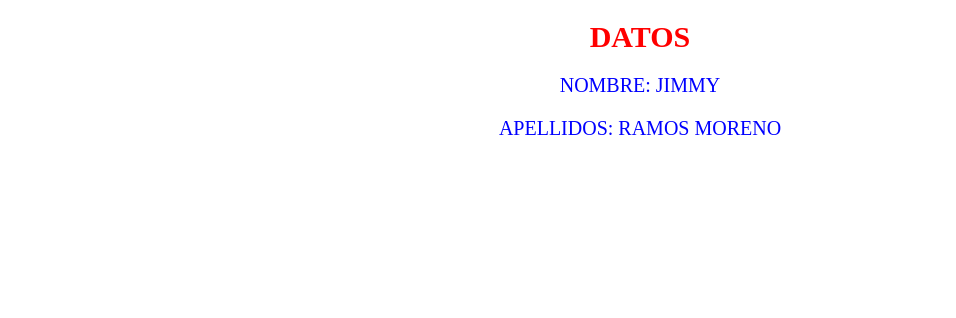
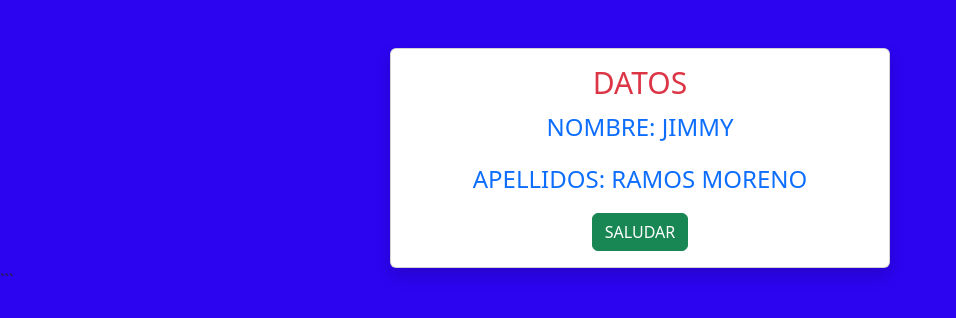
Before and after one commit to jimmy05050505/proyecto_web, a plain HTML site: page index.html in a window 1280 px wide. Shown: the whole page, without its empty margins (0-956 px from the left). Drawn offline with nearby package versions, Linux system fonts and the light colour scheme.

Commit message:
Agregar Bootstrap a la página

````diff
--- a/css/estilos.css
+++ b/css/estilos.css
@@ -1,3 +1,8 @@
+body {
+    background-color: #2c04f0;
+}
+
+
 h1 {
     color: red;
     font-size: 30px;
--- a/index.html
+++ b/index.html
@@ -1,15 +1,54 @@
 <!DOCTYPE html>
-<html lang="en">
+<html lang="es">
+
 <head>
     <meta charset="UTF-8">
     <meta name="viewport" content="width=device-width, initial-scale=1.0">
-    <title>Document</title>
+
+    <title>Datos personales</title>
+
+    <!-- Bootstrap -->
+    <link href="https://cdn.jsdelivr.net/npm/bootstrap@5.3.8/dist/css/bootstrap.min.css" rel="stylesheet">
+
+    <!-- Mi CSS -->
     <link rel="stylesheet" href="css/estilos.css">
+</head>
+
+<body>
+
+    <div class="container mt-5">
+
+        <div class="card shadow mx-auto" style="max-width: 500px;">
+
+            <div class="card-body text-center">
+
+                <h1 class="text-danger">DATOS</h1>
+
+                <p class="text-primary fs-4">
+                    NOMBRE: JIMMY
+                </p>
+
+                <p class="text-primary fs-4">
+                    APELLIDOS: RAMOS MORENO
+                </p>
+
+                <button class="btn btn-success" onclick="saludar()">
+                    SALUDAR
+                </button>
+
+            </div>
+
+        </div>
+
+    </div>
+
+    <!-- Bootstrap JavaScript -->
+    <script src="https://cdn.jsdelivr.net/npm/bootstrap@5.3.8/dist/js/bootstrap.bundle.min.js"></script>
+
+    <!-- Mi JavaScript -->
     <script src="js/javascript.js"></script>
-</head>
-<body>
-    <h1>DATOS</h1>
-    <p>NOMBRE: JIMMY</p>
-    <p>APELLIDOS: RAMOS MORENO</p>
+
 </body>
+
 </html>
+```
````
